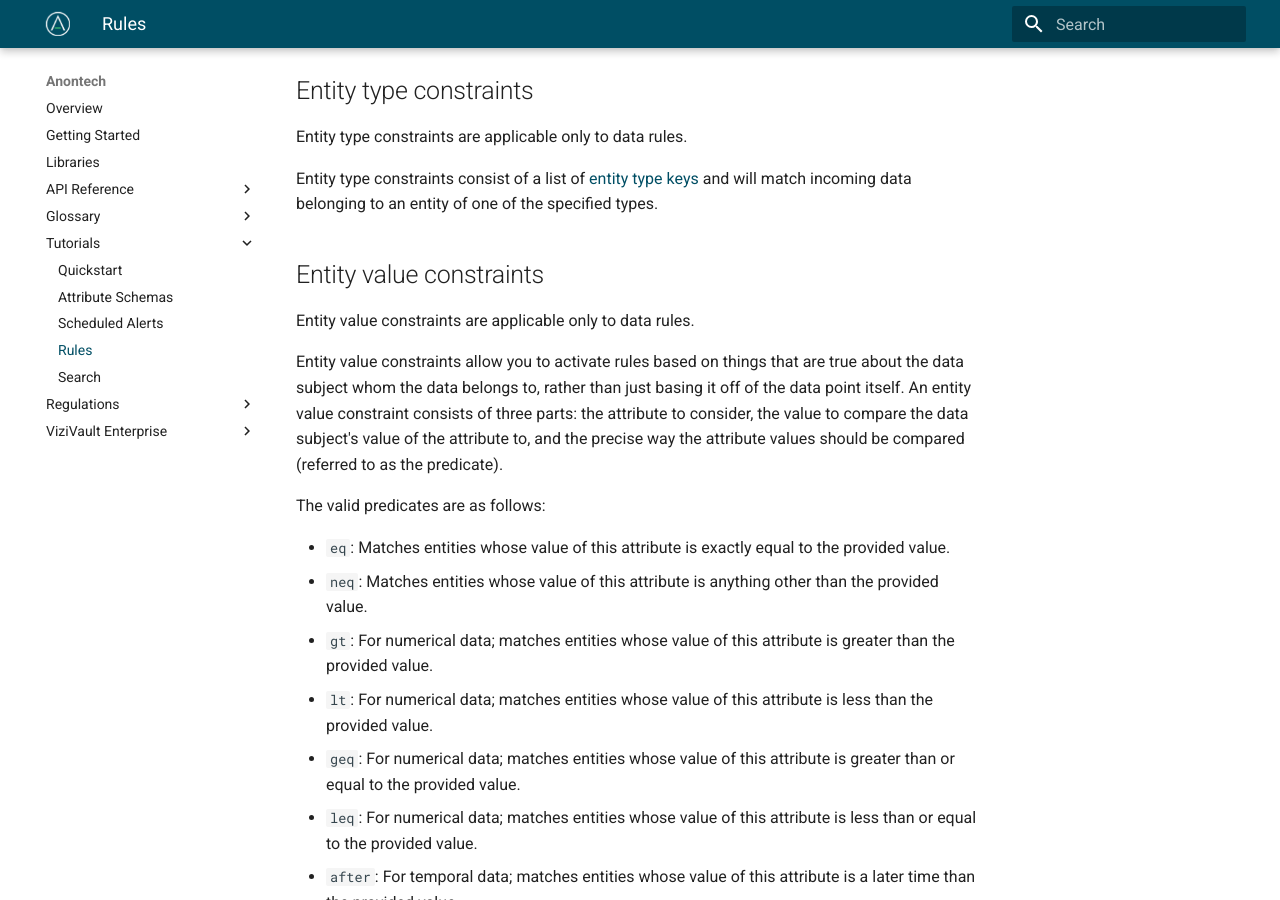
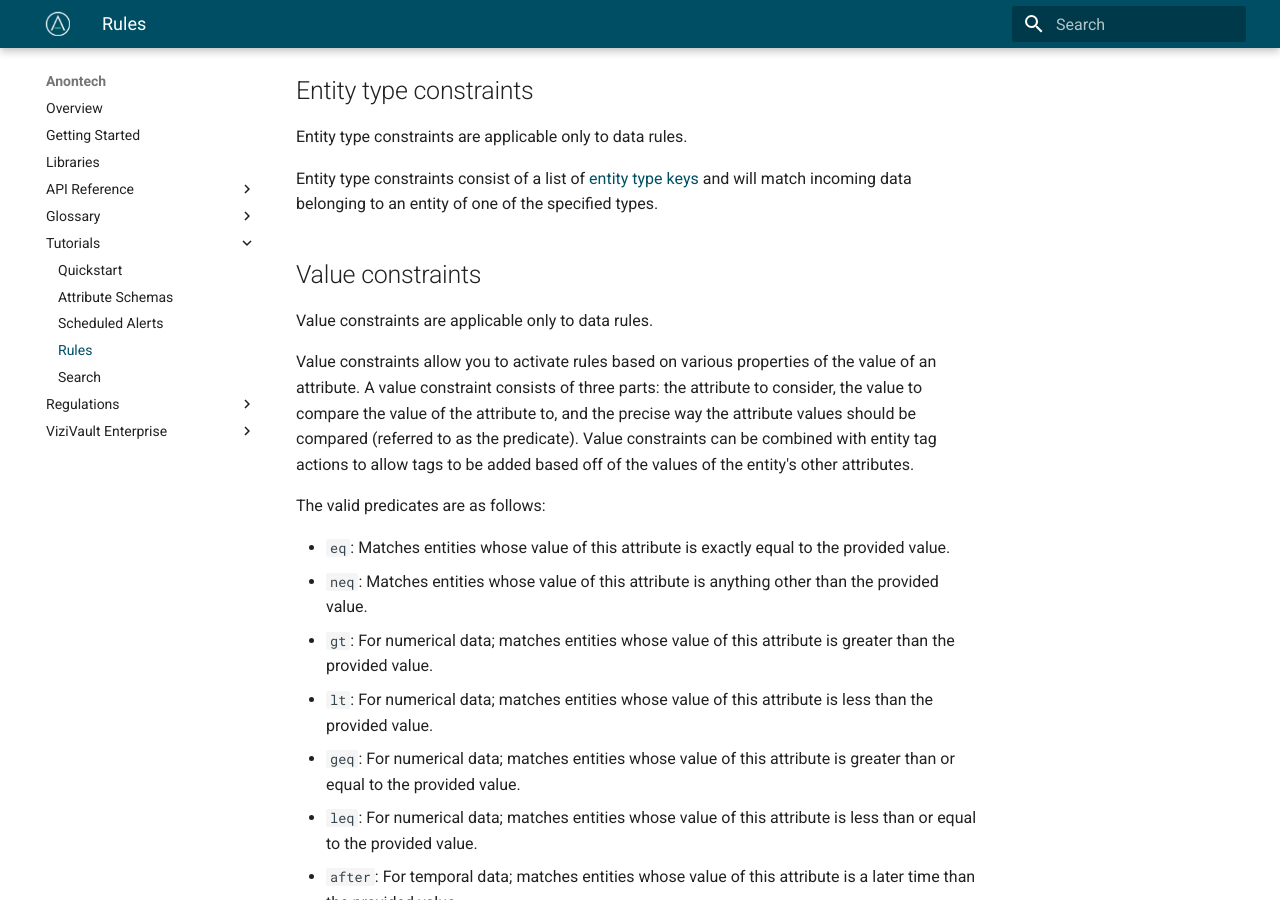
Before and after one commit to anontechnology/documentation, an MkDocs documentation site: the page built from docs/tutorials/rules.md, in a window 1280 px wide and 900 px high, scrolled down 1432 px. Built offline with MkDocs 1.6.1 and Material for MkDocs 9.7.7, drawn with Linux system fonts in a browser that asks for light colours; some of the changed text lies outside the part shown.

Commit message:
replaced entity value constraints with value constraints and entity tag actions

```diff
--- a/docs/tutorials/rules.md
+++ b/docs/tutorials/rules.md
@@ -38,11 +38,11 @@ Entity type constraints are applicable only to data rules.
 
 Entity type constraints consist of a list of [entity type keys](/glossary/entity-type) and will match incoming data belonging to an entity of one of the specified types.
 
-## Entity value constraints
+## Value constraints
 
-Entity value constraints are applicable only to data rules.
+Value constraints are applicable only to data rules.
 
-Entity value constraints allow you to activate rules based on things that are true about the data subject whom the data belongs to, rather than just basing it off of the data point itself. An entity value constraint consists of three parts: the attribute to consider, the value to compare the data subject's value of the attribute to, and the precise way the attribute values should be compared (referred to as the predicate).
+Value constraints allow you to activate rules based on various properties of the value of an attribute. A value constraint consists of three parts: the attribute to consider, the value to compare the value of the attribute to, and the precise way the attribute values should be compared (referred to as the predicate). Value constraints can be combined with entity tag actions to allow tags to be added based off of the values of the entity's other attributes.
 
 The valid predicates are as follows:
 
@@ -156,6 +156,12 @@ Legal hold actions are available in both data and activity rules.
 
 A legal hold action places a legal hold on the [data subject](/glossary/datasubject) that the data is associated with. This prevents potentially destructive actions such as deleting or overwriting data until the hold is lifted. Activity rules can also be configured to remove legal holds.
 
+## Entity tag action
+
+Entity tag actions are available in both data and activity rules.
+
+An entity tag action adds or removes a tag on the entity that a data point being accessed belongs to. This will cause the tag to be added to all future data stored about that entity.
+
 ## Regulation metadata action
 
 Regulation metadata actions are avaiable only in data rules.
@@ -173,12 +179,6 @@ A storage prevention action causes the system to reject data, preventing it from
 Retention policy actions are available only in data rules.
 
 A retention policy action determines how long the data is considered to still be valid. The retention policy status of all your data can be viewed in ViziVault Enterprise. Retention policies can specify either a cutoff date after which the data is no longer valid, or a number of days to retain the data for. Additionally, a secondary policy can be specified that marks data as invalid if it has not been read for a certain number of days.
-
-## Entity tag action
-
-Entity tag actions are available only in activity rules.
-
-An entity tag action adds or removes a tag on the entity that a data point being accessed belongs to. This will cause the tag to be added to all future data stored about that entity.
 
 # JSON format of actions
 
```
